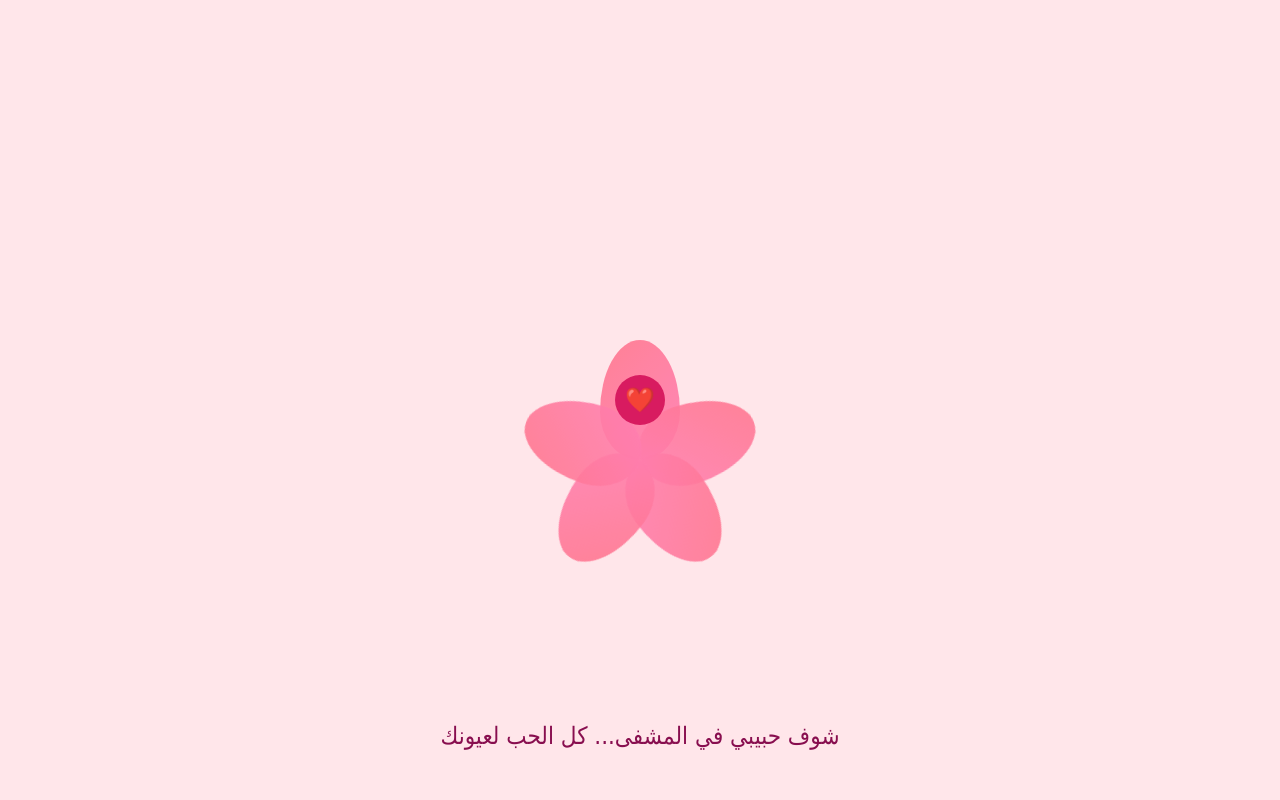
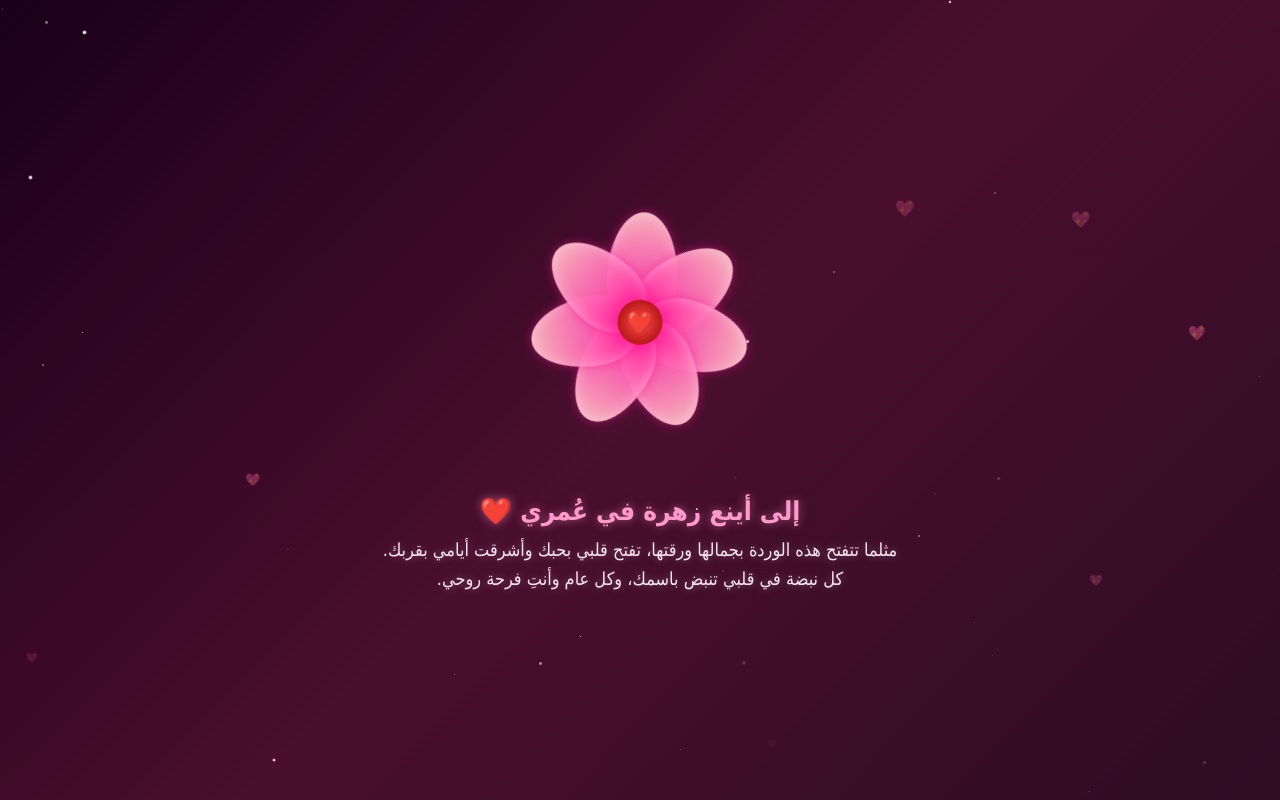
Before and after one commit to mwahm4444-cmd/Non, a plain HTML site: page index.html in a window 1280 px wide. Drawn offline with Linux system fonts and the light colour scheme.

Commit message:
Add files via upload

```diff
--- a/index.html
+++ b/index.html
@@ -2,97 +2,222 @@
 <html lang="ar" dir="rtl">
 <head>
     <meta charset="UTF-8">
-    <title>إلى حبيبتي</title>
+    <meta name="viewport" content="width=device-width, initial-scale=1.0">
+    <title>إلى أغلى الناس</title>
     <style>
+        * {
+            box-sizing: border-box;
+        }
         body {
             margin: 0;
             height: 100vh;
-            background-color: #ffe6ea;
+            background: linear-gradient(135deg, #1a001a, #4a0e2e, #2d0c24);
+            display: flex;
+            flex-direction: column;
+            justify-content: center;
+            align-items: center;
+            overflow: hidden;
+            font-family: 'Tahoma', sans-serif;
+            position: relative;
+        }
+
+        /* خلفية النجوم المتلألئة */
+        .star {
+            position: absolute;
+            background: white;
+            border-radius: 50%;
+            animation: twinkle 3s infinite ease-in-out;
+        }
+        @keyframes twinkle {
+            0%, 100% { opacity: 0.2; transform: scale(0.8); }
+            50% { opacity: 1; transform: scale(1.2); }
+        }
+
+        /* حاوية الوردة */
+        .flower-scene {
+            position: relative;
+            width: 250px;
+            height: 250px;
             display: flex;
             justify-content: center;
             align-items: center;
-            overflow: hidden;
-            font-family: Tahoma, sans-serif;
         }
-        .flower-container {
+
+        .flower {
             position: relative;
-            width: 200px;
-            height: 200px;
-            animation: bloomContainer 2s ease-out forwards;
+            width: 100px;
+            height: 100px;
+            animation: floatFlower 4s ease-in-out infinite alternate;
         }
+
+        @keyframes floatFlower {
+            0% { transform: translateY(0px) rotate(0deg); }
+            100% { transform: translateY(-10px) rotate(3deg); }
+        }
+
+        /* بتلات الوردة الفاخرة */
         .petal {
             position: absolute;
-            width: 80px;
-            height: 120px;
-            background: linear-gradient(135deg, #ff758c, #ff7eb3);
+            top: 50%;
+            left: 50%;
+            width: 70px;
+            height: 110px;
+            background: linear-gradient(to top, #ff1493, #ff69b4, #ffb6c1);
             border-radius: 50% 50% 50% 50% / 60% 60% 40% 40%;
-            top: 40px;
-            left: 60px;
             transform-origin: center bottom;
             opacity: 0;
-            animation: bloomPetal 2s ease-out forwards;
+            box-shadow: inset 0 0 15px rgba(255, 255, 255, 0.4), 0 0 10px rgba(255, 20, 147, 0.5);
+            animation: bloom 3s cubic-bezier(0.25, 1, 0.5, 1) forwards;
         }
-        .petal:nth-child(1) { transform: rotate(0deg) scale(0); animation-delay: 0.2s; }
-        .petal:nth-child(2) { transform: rotate(72deg) scale(0); animation-delay: 0.4s; }
-        .petal:nth-child(3) { transform: rotate(144deg) scale(0); animation-delay: 0.6s; }
-        .petal:nth-child(4) { transform: rotate(216deg) scale(0); animation-delay: 0.8s; }
-        .petal:nth-child(5) { transform: rotate(288deg) scale(0); animation-delay: 1s; }
 
-        .center-heart {
+        /* توجيه وتوقيت كل بتلة لتتفتح بسلاسة */
+        .petal:nth-child(1) { transform: translate(-50%, -100%) rotate(0deg) scale(0); animation-delay: 0.3s; }
+        .petal:nth-child(2) { transform: translate(-50%, -100%) rotate(51.4deg) scale(0); animation-delay: 0.5s; }
+        .petal:nth-child(3) { transform: translate(-50%, -100%) rotate(102.8deg) scale(0); animation-delay: 0.7s; }
+        .petal:nth-child(4) { transform: translate(-50%, -100%) rotate(154.2deg) scale(0); animation-delay: 0.9s; }
+        .petal:nth-child(5) { transform: translate(-50%, -100%) rotate(205.6deg) scale(0); animation-delay: 1.1s; }
+        .petal:nth-child(6) { transform: translate(-50%, -100%) rotate(257deg) scale(0); animation-delay: 1.3s; }
+        .petal:nth-child(7) { transform: translate(-50%, -100%) rotate(308.4deg) scale(0); animation-delay: 1.5s; }
+
+        @keyframes bloom {
+            0% {
+                opacity: 0;
+                transform: translate(-50%, -100%) rotate(var(--rot)) scale(0);
+            }
+            60% {
+                opacity: 0.8;
+            }
+            100% {
+                opacity: 0.95;
+                transform: translate(-50%, -100%) rotate(var(--rot)) scale(1);
+            }
+        }
+
+        /* قلب المركز النابض */
+        .center-core {
             position: absolute;
-            width: 50px;
-            height: 50px;
-            background-color: #d81b60;
-            top: 75px;
-            left: 75px;
+            top: 50%;
+            left: 50%;
+            transform: translate(-50%, -50%) scale(0);
+            width: 45px;
+            height: 45px;
+            background: radial-gradient(circle, #ff4d4d, #990000);
             border-radius: 50%;
-            z-index: 10;
+            z-index: 20;
+            box-shadow: 0 0 20px #ff1493;
             display: flex;
             justify-content: center;
             align-items: center;
-            color: white;
-            font-size: 24px;
-            transform: scale(0);
-            animation: popHeart 1s ease-out 1.5s forwards;
+            animation: corePop 1.5s cubic-bezier(0.175, 0.885, 0.32, 1.275) 2s forwards, heartbeat 1.5s infinite ease-in-out 3.5s;
         }
 
-        .message {
-            position: absolute;
-            bottom: 50px;
-            text-align: center;
-            width: 100%;
-            font-size: 24px;
-            color: #880e4f;
-            opacity: 0;
-            animation: fadeIn 1s ease-out 2.2s forwards;
+        .center-core::after {
+            content: '❤️';
+            font-size: 22px;
         }
 
-        @keyframes bloomPetal {
-            0% { transform: rotate(var(--rot)) scale(0); opacity: 0; }
-            100% { opacity: 0.9; transform: rotate(var(--rot)) scale(1); }
+        @keyframes corePop {
+            to { transform: translate(-50%, -50%) scale(1); }
         }
-        @keyframes popHeart {
-            0% { transform: scale(0); }
-            80% { transform: scale(1.2); }
-            100% { transform: scale(1); }
+
+        @keyframes heartbeat {
+            0%, 100% { transform: translate(-50%, -50%) scale(1); }
+            50% { transform: translate(-50%, -50%) scale(1.15); }
         }
-        @keyframes fadeIn {
-            to { opacity: 1; }
+
+        /* الرسالة العاطفية الراقية */
+        .message-box {
+            margin-top: 40px;
+            text-align: center;
+            padding: 0 20px;
+            opacity: 0;
+            animation: fadeInText 2s ease-in-out 3s forwards;
+            z-index: 30;
+        }
+
+        .message-box h1 {
+            color: #ff99cc;
+            font-size: 26px;
+            margin: 0 0 10px 0;
+            text-shadow: 0 0 10px rgba(255, 153, 204, 0.5);
+        }
+
+        .message-box p {
+            color: #ffe6f2;
+            font-size: 18px;
+            line-height: 1.6;
+            margin: 0;
+            text-shadow: 0 0 8px rgba(255, 255, 255, 0.3);
+        }
+
+        @keyframes fadeInText {
+            from { opacity: 0; transform: translateY(20px); }
+            to { opacity: 1; transform: translateY(0); }
+        }
+
+        /* قلوب متطايرة في الخلفية */
+        .floating-heart {
+            position: absolute;
+            color: rgba(255, 105, 180, 0.6);
+            font-size: 16px;
+            animation: flyUp 4s infinite linear;
+            bottom: 0;
+            z-index: 1;
+        }
+
+        @keyframes flyUp {
+            0% { transform: translateY(0) scale(0.5); opacity: 0; }
+            50% { opacity: 0.8; }
+            100% { transform: translateY(-100vh) scale(1.2); opacity: 0; }
         }
     </style>
 </head>
 <body>
 
-    <div class="flower-container">
-        <div class="petal" style="--rot: 0deg;"></div>
-        <div class="petal" style="--rot: 72deg;"></div>
-        <div class="petal" style="--rot: 144deg;"></div>
-        <div class="petal" style="--rot: 216deg;"></div>
-        <div class="petal" style="--rot: 288deg;"></div>
-        <div class="center-heart">❤️</div>
+    <!-- خلفية نجوم متلألئة -->
+    <script>
+        for (let i = 0; i < 30; i++) {
+            let star = document.createElement('div');
+            star.className = 'star';
+            star.style.top = Math.random() * 100 + 'vh';
+            star.style.left = Math.random() * 100 + 'vw';
+            star.style.width = (Math.random() * 3 + 1) + 'px';
+            star.style.height = star.style.width;
+            star.style.animationDelay = (Math.random() * 3) + 's';
+            document.body.appendChild(star);
+        }
+
+        // توليد قلوب متطايرة عشوائية
+        setInterval(() => {
+            let heart = document.createElement('div');
+            heart.className = 'floating-heart';
+            heart.innerHTML = '💖';
+            heart.style.left = Math.random() * 100 + 'vw';
+            heart.style.animationDuration = (Math.random() * 3 + 3) + 's';
+            document.body.appendChild(heart);
+            setTimeout(() => heart.remove(), 4000);
+        }, 600);
+    </script>
+
+    <!-- مشهد الوردة المتفتحة -->
+    <div class="flower-scene">
+        <div class="flower">
+            <div class="petal" style="--rot: 0deg;"></div>
+            <div class="petal" style="--rot: 51.4deg;"></div>
+            <div class="petal" style="--rot: 102.8deg;"></div>
+            <div class="petal" style="--rot: 154.2deg;"></div>
+            <div class="petal" style="--rot: 205.6deg;"></div>
+            <div class="petal" style="--rot: 257deg;"></div>
+            <div class="petal" style="--rot: 308.4deg;"></div>
+            <div class="center-core"></div>
+        </div>
     </div>
 
-    <div class="message">شوف حبيبي في المشفى... كل الحب لعيونك</div>
+    <!-- النصوص الإبداعية والمشاعر الدافئة -->
+    <div class="message-box">
+        <h1>إلى أينع زهرة في عُمري ❤️</h1>
+        <p>مثلما تتفتح هذه الوردة بجمالها ورقتها، تفتح قلبي بحبك وأشرقت أيامي بقربك.<br>كل نبضة في قلبي تنبض باسمك، وكل عام وأنتِ فرحة روحي.</p>
+    </div>
 
 </body>
 </html>
```
